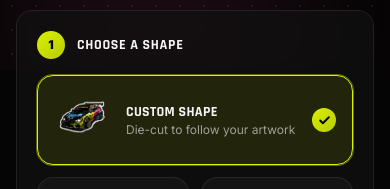
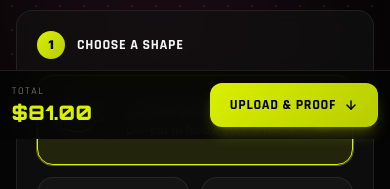
Before and after one commit to anthony-valcort/print-laser-stitch, a Next.js app: page /products/vinyl-stickers in a window 390 px wide. Shown: the part 774-963 px from the top of the page. Built offline with nearby package versions, Linux system fonts and the light colour scheme; no server answers.

Commit message:
Add MobileBuyBar component to ProductConfigurator

```diff
--- a/src/components/ProductConfigurator.tsx
+++ b/src/components/ProductConfigurator.tsx
@@ -1,6 +1,7 @@
 /* eslint-disable react-hooks/set-state-in-effect */
 "use client";
 
+import MobileBuyBar from "@/components/MobileBuyBar";
 import Image from "next/image";
 import Link from "next/link";
 import { useEffect, useMemo, useRef, useState } from "react";
@@ -828,6 +829,7 @@ export default function ProductConfigurator() {
 
               {/* CTA */}
               <button
+                id="buy-button"
                 type="button"
                 onClick={handleCheckoutClick}
                 disabled={ctaDisabled}
@@ -867,6 +869,7 @@ export default function ProductConfigurator() {
         </div>
       </div>
 
+      <MobileBuyBar total={price.perUnit * orderQty} targetId="buy-button" label="Upload & proof" />
       {toast && (
         <div className="fixed bottom-6 left-1/2 z-50 -translate-x-1/2 rounded-full border border-border-strong bg-surface-elevated px-5 py-3 text-sm shadow-2xl shadow-black/40">
           {toast}
```
